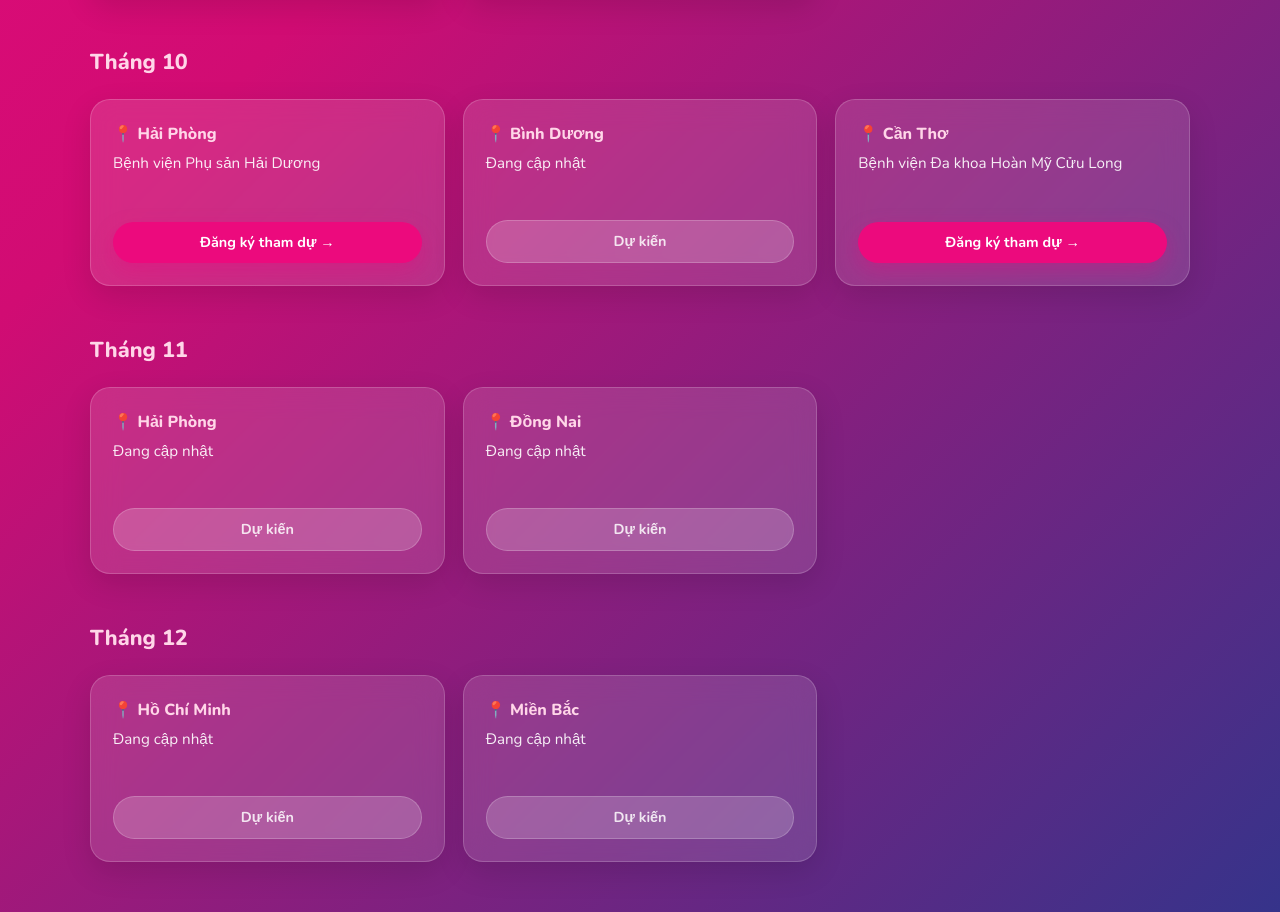
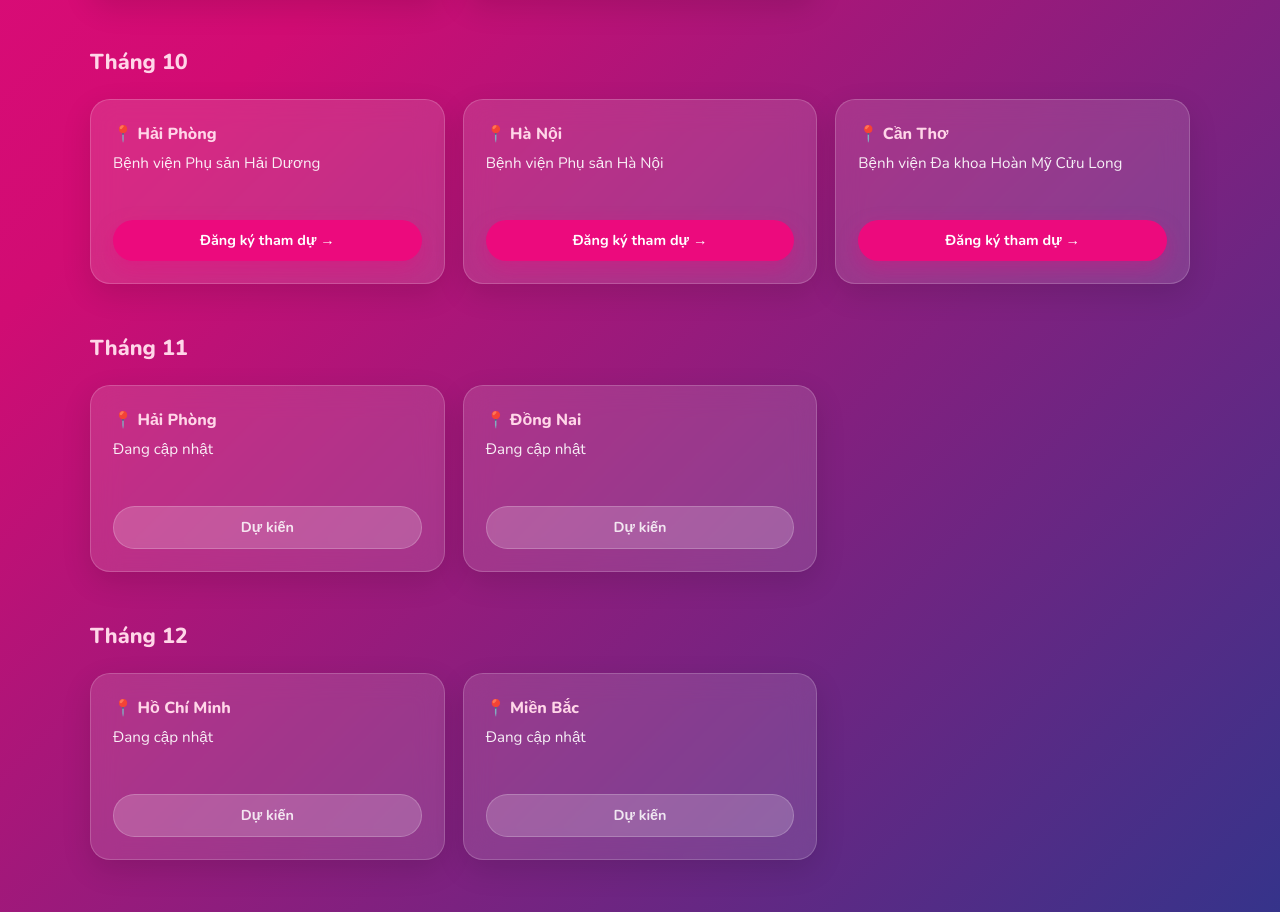
Before and after one commit to tnphat203/Lading-page-zmoms, a Next.js app in the folder landing-page/: page / in a window 1280 px wide. Shown: the part 4386-5298 px from the top of the page. Built offline with nearby package versions, Linux system fonts and the light colour scheme.

Commit message:
Update event data for Hà Nội hospital registration

```diff
--- a/landing-page/data/eventData.ts
+++ b/landing-page/data/eventData.ts
@@ -173,10 +173,10 @@
         recapUrl: "",
       },
       {
-        city: "Bình Dương",
-        hospital: "",
-        formUrl: "",
-        status: "upcoming",
+        city: "Hà Nội",
+        hospital: "Bệnh viện Phụ sản Hà Nội",
+        formUrl: "https://forms.gle/Bbp1w6g2St4vg67i9",
+        status: "registering",
         recapUrl: "",
       },
       {
```
